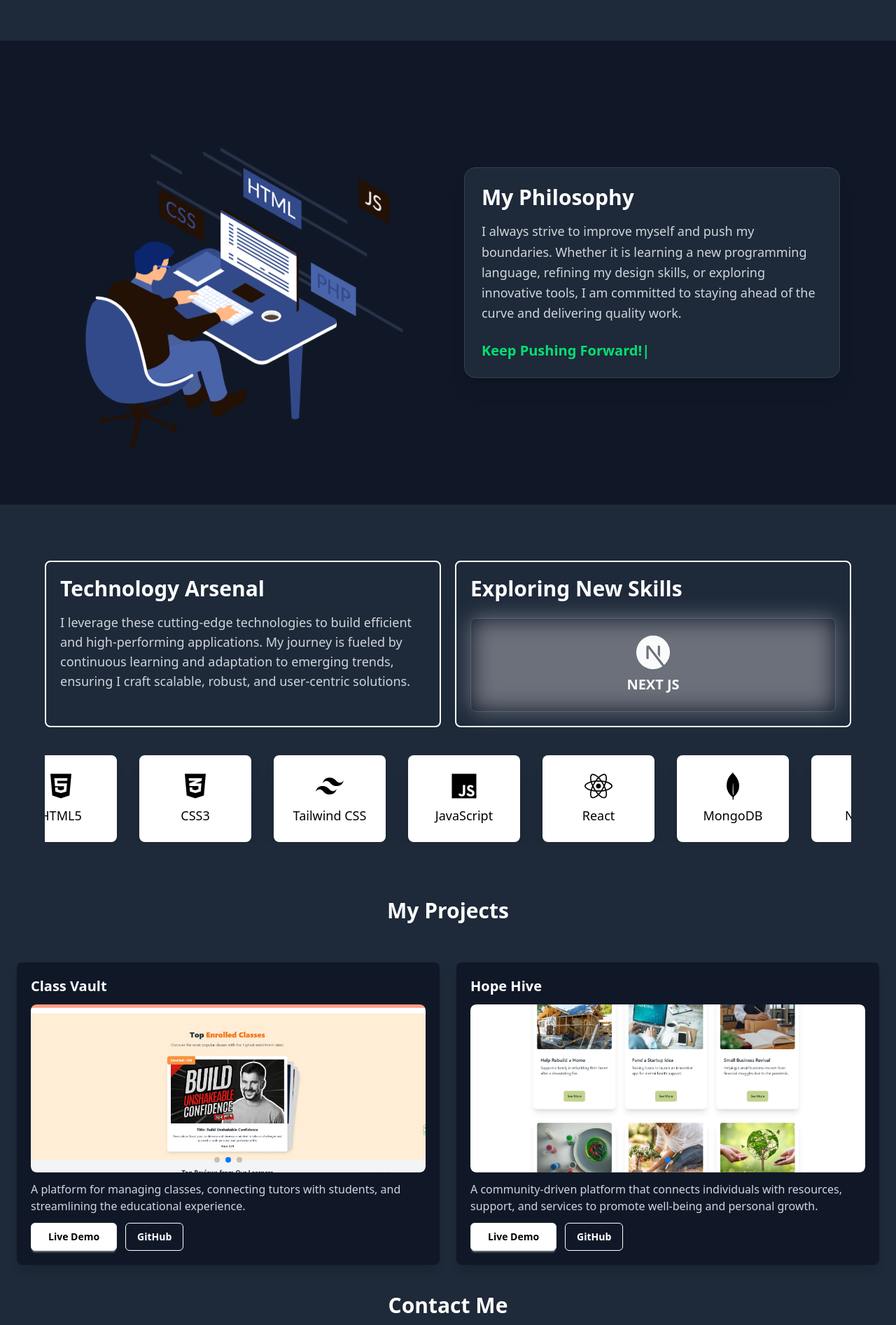
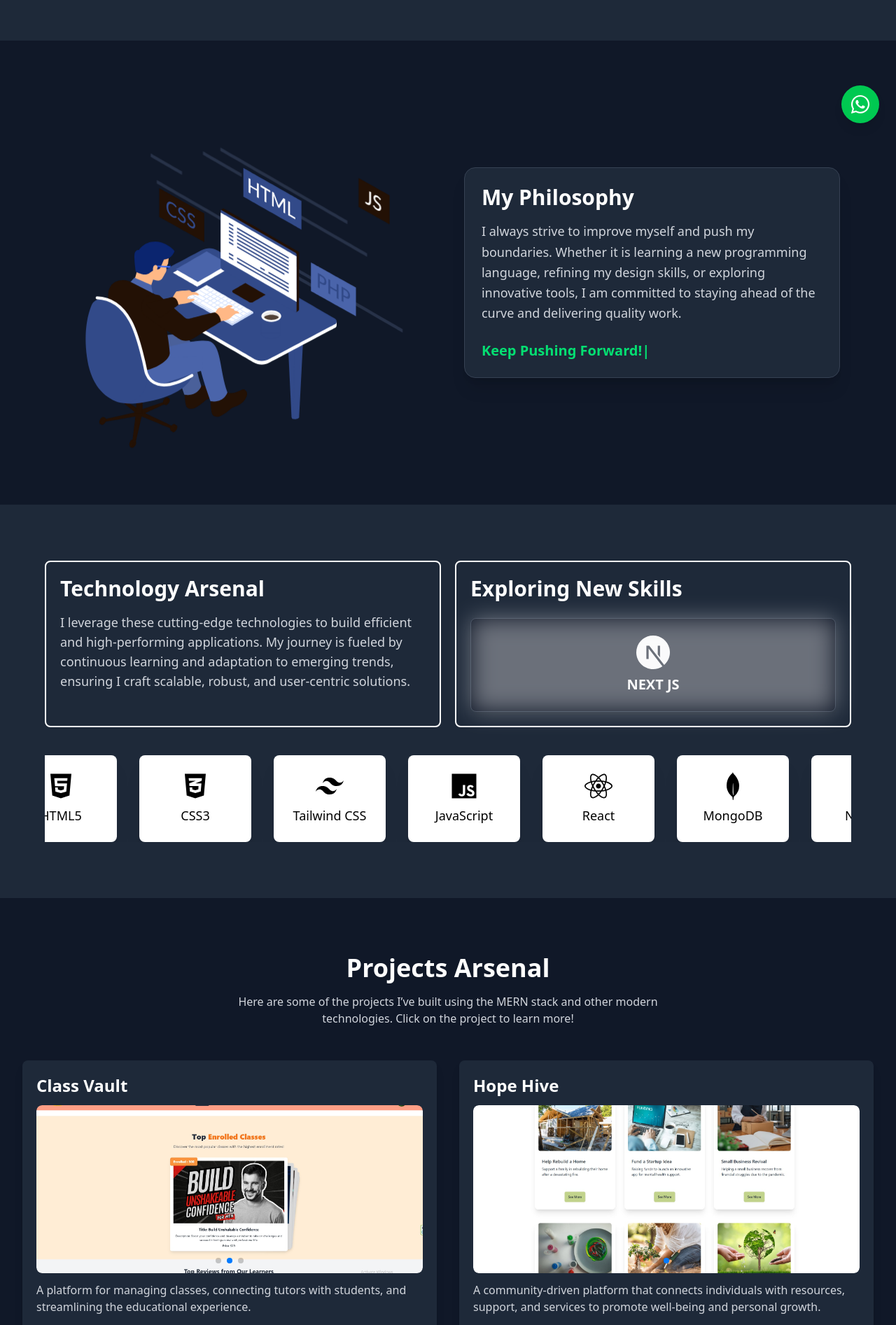
Before and after one commit to Parvej101/parvej-portfolio-by-next-js, a Next.js app: page / in a window 1280 px wide. Shown: the part 600-2493 px from the top of the page at 70% size. Built offline with nearby package versions, Linux system fonts and the light colour scheme; a web font is replaced by a local one.

Commit message:
added contact section here fb, whatsapp, linkdin, github also connect also a global contact button

```diff
--- a/app/components/Banner.js
+++ b/app/components/Banner.js
@@ -17,8 +17,8 @@ export default function Banner() {
             A passionate Frontend Developer who loves crafting interactive and
             responsive web applications.
           </p>
-          {/* Typing Effect */}
-          <TypeAnimation
+           {/* Typing Effect */}
+           <TypeAnimation
             sequence={[
               "Let's Go!",
               2000, // Wait for 2 seconds
@@ -46,9 +46,10 @@ export default function Banner() {
           </div>
         </div>
 
-        {/* Right side - Image */}
-        <motion.div
-          className="w-full md:w-1/2 flex md:justify-end items-center"
+
+         {/* Right side - Image */}
+         <motion.div
+          className="w-full md:w-1/2 flex md:justify-end justify-center items-center"
           initial={{ opacity: 0, y: 50 }}
           animate={{ opacity: 1, y: 0 }}
           transition={{ duration: 1, ease: "easeOut", delay: 0.2 }}
@@ -58,11 +59,9 @@ export default function Banner() {
             <Image
               src={profilePic}
               alt="MH Parvej"
-              fill
-              style={{ objectFit: "cover" }}
+              layout="fill"
+              objectFit="cover"
               className="rounded-full shadow-lg"
-              sizes="(max-width: 768px) 100vw, 50vw" // Adjust sizes based on your design
-              priority // Marks this as a priority image for LCP
             />
 
             {/* Animated Floating Effect under the Image */}
--- /dev/null
+++ b/app/components/ContactInfo.js
@@ -0,0 +1,46 @@
+"use client";
+
+import { FaFacebook, FaWhatsapp, FaLinkedin, FaGithub } from "react-icons/fa";
+
+const ContactInfo = () => {
+  return (
+    <div className="grid grid-cols-2 place-items-center gap-6 mb-6 lg:grid-cols-none lg:grid-flow-col max-w-7xl mx-auto">
+
+      <a
+        href="https://www.facebook.com/mhparvej.khan.5"
+        target="_blank"
+        rel="noopener noreferrer"
+        className="text-blue-600 hover:scale-110 transition text-7xl text-center"
+      >
+        <FaFacebook className="text-white" />
+
+      </a>
+      <a
+        href="https://wa.me/+8801863945101"
+        target="_blank"
+        rel="noopener noreferrer"
+        className="text-green-500 hover:scale-110 transition text-7xl"
+      >
+        <FaWhatsapp className="text-white" />
+      </a>
+      <a
+        href="https://www.linkedin.com/in/mh-parvej-dev/"
+        target="_blank"
+        rel="noopener noreferrer"
+        className="text-blue-700 hover:scale-110 transition text-7xl"
+      >
+        <FaLinkedin className="text-white" />
+      </a>
+      <a
+        href="https://github.com/Parvej101"
+        target="_blank"
+        rel="noopener noreferrer"
+        className="text-gray-700 hover:scale-110 transition text-7xl"
+      >
+        <FaGithub className="text-white" />
+      </a>
+    </div>
+  );
+};
+
+export default ContactInfo;
--- a/app/components/ContactSection.js
+++ b/app/components/ContactSection.js
@@ -2,6 +2,8 @@
 
 import { useState } from "react";
 import emailjs from "emailjs-com";
+import ContactInfo from "./ContactInfo";
+import GlobalContact from "./GlobalContact";
 
 export default function ContactSection() {
   const [formData, setFormData] = useState({
@@ -43,9 +45,12 @@ export default function ContactSection() {
   };
 
   return (
-    <section id="contact" className="py-10 bg-gray-800 text-white">
-      <div className="max-w-4xl mx-auto px-6">
-        <h2 className="text-3xl font-bold mb-6 text-center">Contact Me</h2>
+    <section id="contact" className="py-10 bg-gray-800 text-white ">
+      <div className="max-w-4xl mx-auto px-4">
+        <h2 className="text-3xl font-bold mb-6 text-center py-5">Connect Me</h2>
+        <ContactInfo></ContactInfo>
+        <GlobalContact></GlobalContact>
+        <div className=" mx-auto px-6 py-3">
           <form onSubmit={handleSubmit} className="space-y-4">
             <input
               type="text"
@@ -76,13 +81,14 @@ export default function ContactSection() {
             ></textarea>
             <button
               type="submit"
-            className="w-full bg-blue-500 hover:bg-blue-600 text-white px-4 py-2 rounded-md"
+              className="btn bg-white text-black px-4 sm:px-6 py-2 rounded-md hover:bg-gray-300 transition w-full"
             >
               Send Message
             </button>
           </form>
           {status && <p className="mt-4 text-center">{status}</p>}
         </div>
+      </div>
     </section>
   );
 }
--- /dev/null
+++ b/app/components/GlobalContact.js
@@ -0,0 +1,17 @@
+"use client";
+import { FaWhatsapp } from "react-icons/fa";
+
+export default function GlobalContact() {
+  return (
+    <div>
+      <a
+        href="https://wa.me/+8801863945101"
+        target="_blank"
+        rel="noopener noreferrer"
+        className="fixed bottom-6 right-6 bg-green-500 text-white p-3 rounded-full shadow-lg hover:bg-green-600 transition z-50 text-3xl"
+      >
+        <FaWhatsapp />
+      </a>
+    </div>
+  );
+}
--- a/app/components/Project.js
+++ b/app/components/Project.js
@@ -7,47 +7,50 @@ import classVault1 from "@/public/images/p1.jpg";
 import classVault2 from "@/public/images/p2.jpg";
 import classVault3 from "@/public/images/p3.jpg";
 
-
 const projects = [
   {
     name: "Class Vault",
-      description: "A platform for managing classes, connecting tutors with students, and streamlining the educational experience.",
+    description:
+      "A platform for managing classes, connecting tutors with students, and streamlining the educational experience.",
     images: [
-       {src: classVault1, alt: "Class Vault" },
-       {src: classVault2, alt: "Class Vault" },
-       {src: classVault3, alt: "Class Vault" },
-
+      { src: classVault1, alt: "Class Vault" },
+      { src: classVault2, alt: "Class Vault" },
+      { src: classVault3, alt: "Class Vault" },
     ],
     liveLink: "https://class-vault.web.app/",
     githubLink: "https://github.com/Parvej101/class-vault-client",
   },
   {
     name: "Hope Hive",
-      description: "A community-driven platform that connects individuals with resources, support, and services to promote well-being and personal growth.",
+    description:
+      "A community-driven platform that connects individuals with resources, support, and services to promote well-being and personal growth.",
     images: [
       { src: hopeHive1, alt: "Hope Hive" },
       { src: hopeHive2, alt: "Hope Hive" },
       { src: hopeHive3, alt: "Hope Hive" },
-
     ],
     liveLink: "https://hope-hive.web.app/",
     githubLink: "https://github.com/Parvej101/hope-hive-client",
   },
 ];
 
-
 export default function Project() {
   return (
-    <section id="projects" className=" bg-gray-800">
-    <div className="max-w-7xl mx-auto px-6">
-      <h2 className="text-3xl font-bold text-white text-center pb-4">My Projects</h2>
-      <div className="grid md:grid-cols-2 gap-6 mt-10">
+    <section id="projects" className="bg-gray-900 py-20 px-4 sm:px-6 lg:px-8">
+      <div className="max-w-7xl mx-auto">
+        <h2 className="text-3xl sm:text-4xl font-bold text-white text-center pb-4">
+          Projects Arsenal
+        </h2>
+        <p className="text-center text-gray-300 max-w-2xl mx-auto text-sm sm:text-base">
+          Here are some of the projects I’ve built using the MERN stack and
+          other modern technologies. Click on the project to learn more!
+        </p>
+        <div className="grid gap-8 lg:grid-cols-2  grid-cols-1 mt-12">
           {projects.map((project, index) => (
             <ProjectCard key={index} project={project} />
           ))}
         </div>
-      {/* <h1>{project.name}</h1> */}
       </div>
     </section>
-  )
+  );
 }
--- a/app/components/ProjectCard.js
+++ b/app/components/ProjectCard.js
@@ -9,17 +9,18 @@ import "swiper/css/pagination";
 import Image from "next/image";
 
 export default function ProjectCard({ project }) {
-
   return (
-    <div>
+    <div className="">
       <motion.div
-        className="bg-gray-900 text-white p-5 rounded-lg shadow-lg w-full h-full"
+        className="bg-gray-800 text-white p-4 sm:p-5 rounded-lg shadow-lg "
         initial={{ opacity: 0, y: 50 }}
         whileInView={{ opacity: 1, y: 0 }}
         transition={{ duration: 0.5 }}
       >
         {/* Project Name */}
-        <h3 className="text-xl font-bold mb-3">{project.name}</h3>
+        <h3 className="text-lg sm:text-xl md:text-2xl font-bold mb-3">
+          {project.name}
+        </h3>
 
         {/* Image Carousel */}
         <Swiper
@@ -31,12 +32,12 @@ export default function ProjectCard({ project }) {
         >
           {project.images.map((img, index) => (
             <SwiperSlide key={index}>
-              <div className="relative w-full h-60">  {/* Set a fixed height for image container */}
+              <div className="relative h-48 sm:h-56 md:h-60">
                 <Image
                   src={img.src}
                   alt={project.name}
-                  layout="fill"  // Makes the image fill the container
-                  objectFit="cover"  // Ensures the image covers the container without stretching
+                  layout="fill"
+                  objectFit="cover"
                   className="rounded-lg"
                 />
               </div>
@@ -45,21 +46,23 @@ export default function ProjectCard({ project }) {
         </Swiper>
 
         {/* Description */}
-        <p className="text-gray-300 my-3">{project.description}</p>
+        <p className="text-gray-300 text-sm sm:text-base mt-3">
+          {project.description}
+        </p>
 
         {/* Buttons */}
-        <div className="flex gap-3 mt-3">
+        <div className="flex flex-wrap gap-3 mt-4">
           <a
             href={project.liveLink}
             target="_blank"
-            className=" btn bg-white text-black lg:px-6 px-3 py-2 rounded-md hover:bg-gray-200 transition"
+            className="btn bg-white text-black px-4 sm:px-6 py-2 rounded-md hover:bg-gray-200 transition"
           >
             Live Demo
           </a>
           <a
             href={project.githubLink}
             target="_blank"
-            className=" text-white  btn btn-ghost border-white hover:bg-gray-500 px-4 py-2 rounded-md"
+            className="btn btn-ghost border-white text-white hover:bg-gray-500 px-4 py-2 rounded-md"
           >
             GitHub
           </a>
--- a/app/page.js
+++ b/app/page.js
@@ -1,6 +1,7 @@
 
 import About from "./components/About";
 import Banner from "./components/Banner";
+import ContactInfo from "./components/ContactInfo";
 import ContactSection from "./components/ContactSection";
 import Project from "./components/Project";
 
@@ -15,7 +16,11 @@ export default function Home() {
     <About></About>
     <SkillsCard></SkillsCard>
     <Project></Project>
+    {/* <ContactInfo></ContactInfo> */}
     <ContactSection></ContactSection>
+    <div>
+
+    </div>
 
    </div>
   );
```
Lines whose indentation alone changed are shown as unchanged.
